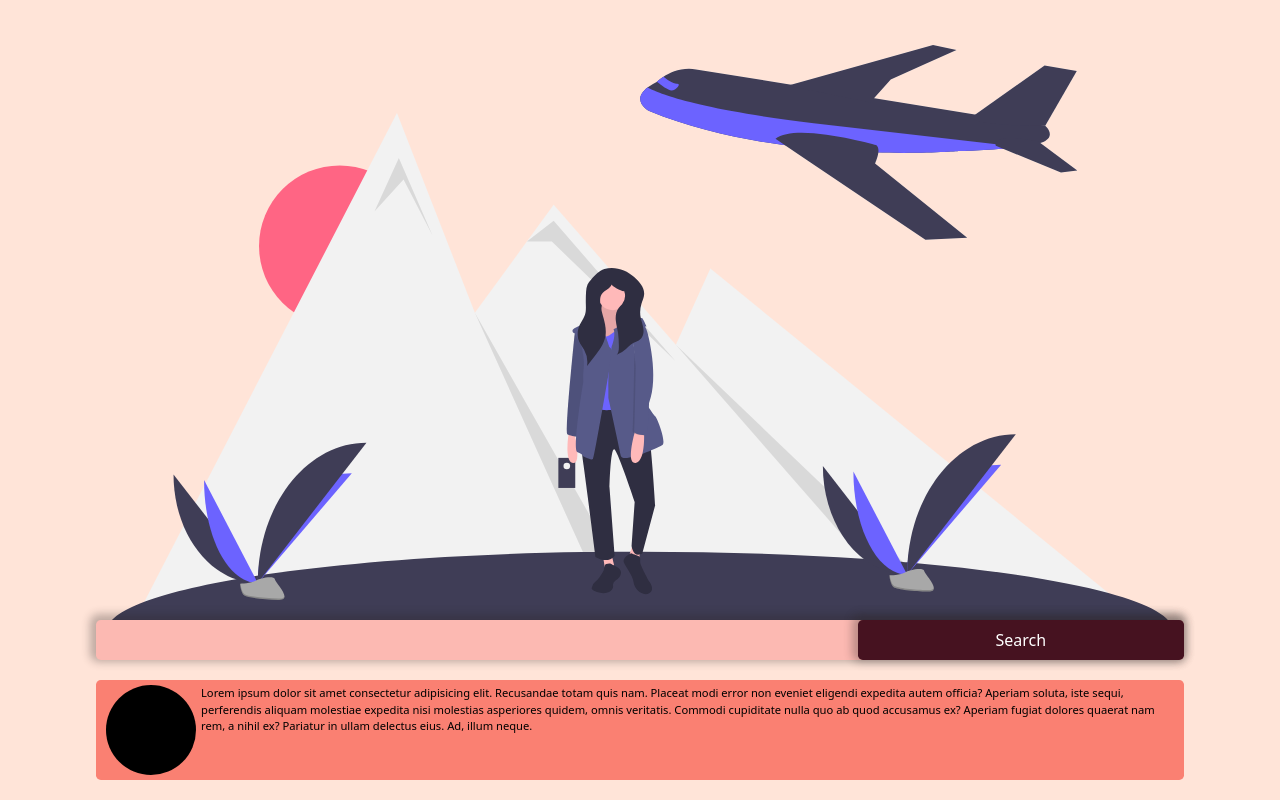
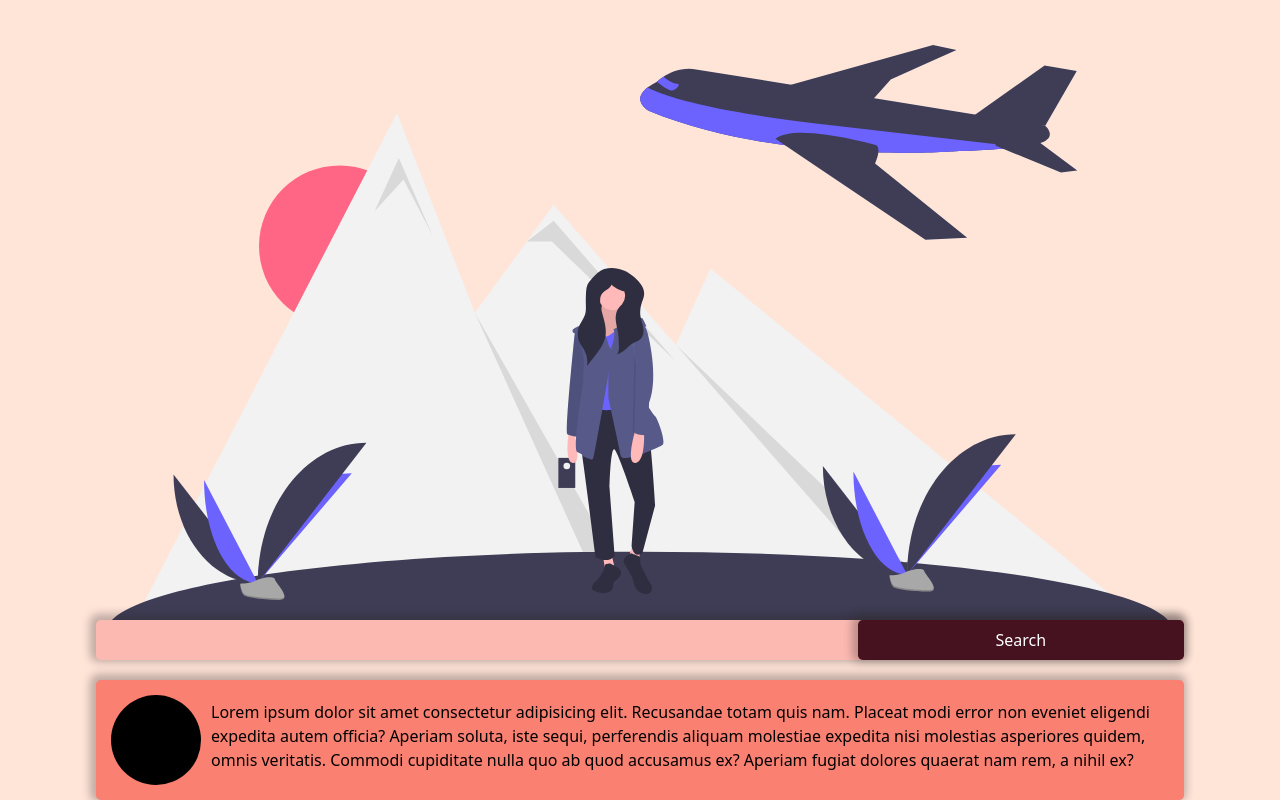
Before and after one commit to WildCodeSchool/lyon-js-sept21-p2-g2-front, a React (Create React App) app: page / in a window 1280 px wide. Shown: the part 191-991 px from the top of the page. Built offline with nearby package versions, Linux system fonts and the light colour scheme; the HTML template or start-up script is replaced by a standard one.

Commit message:
add css style for margin of txt and box shadows on div

```diff
--- a/src/AbstractBlogPost.css
+++ b/src/AbstractBlogPost.css
@@ -2,16 +2,17 @@
 
 .miniatureBlogPost {
   background-color: salmon;
-  height: 100px;
+  height: 120px;
   width: 85%;
   margin-left: auto;
   margin-right: auto;
   margin-top: 20px;
   border-radius: 0.3em;
   display: flex;
-  align-items: flex-start;
+
   overflow: hidden;
-  padding: 5px;
+  padding: 15px;
+  box-shadow: -2px -2px 8px 4px rgb(43 35 37 / 30%);
 }
 
 .avatarCell {
@@ -19,13 +20,15 @@
   width: 90px;
   border-radius: 50%;
   background-color: black;
-  margin-top: auto;
-  margin-bottom: auto;
-  margin-left: 5px;
+
   position: absolute;
 }
 
 .userText {
-  font-size: 0.7em;
+  font-size: 1em;
   margin-left: 100px;
+  margin-top: 5px;
+  margin-bottom: 10px;
+
+  overflow: hidden;
 }
```
